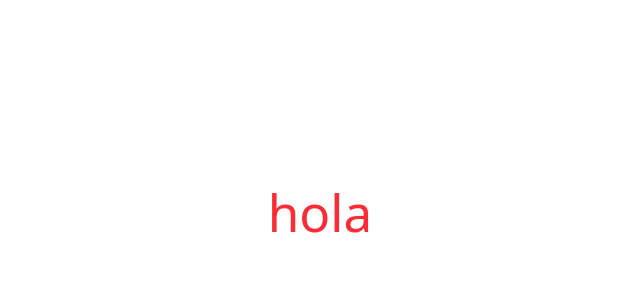
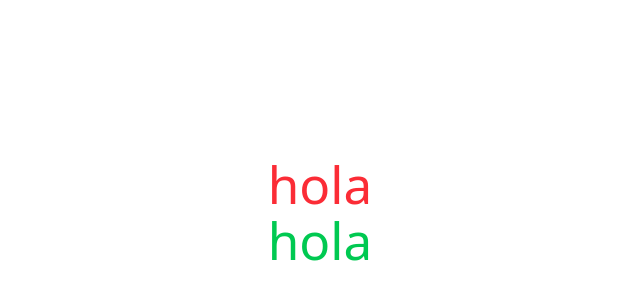
Before and after one commit to ShaperGAP-AI/Landing, a React (Vite) app: page / in a window 1280 px wide. Shown: the part 188-488 px from the top of the page, without its empty margins (320-960 px from the left). Built offline with nearby package versions, Linux system fonts and the light colour scheme.

Commit message:
Created diagnosis section

```diff
--- a/src/App.jsx
+++ b/src/App.jsx
@@ -1,17 +1,14 @@
-import { useState } from 'react'
-import reactLogo from './assets/react.svg'
-import viteLogo from '/vite.svg'
-import Hero from './sections/Hero'
-import './App.css'
+import Hero from "./sections/Hero";
+import "./App.css";
+import Diagnosis_to_mastery from "./sections/Diagnosis_to_mastery";
 
 function App() {
-  const [count, setCount] = useState(0)
-
   return (
     <>
       <Hero />
+      <Diagnosis_to_mastery />
     </>
-  )
+  );
 }
 
-export default App
+export default App;
--- /dev/null
+++ b/src/sections/Diagnosis_to_mastery.jsx
@@ -0,0 +1,9 @@
+import React from "react";
+
+export default function Diagnosis_to_mastery() {
+  return (
+    <div>
+      <h1 className="text-green-500">hola</h1>
+    </div>
+  );
+}
```
